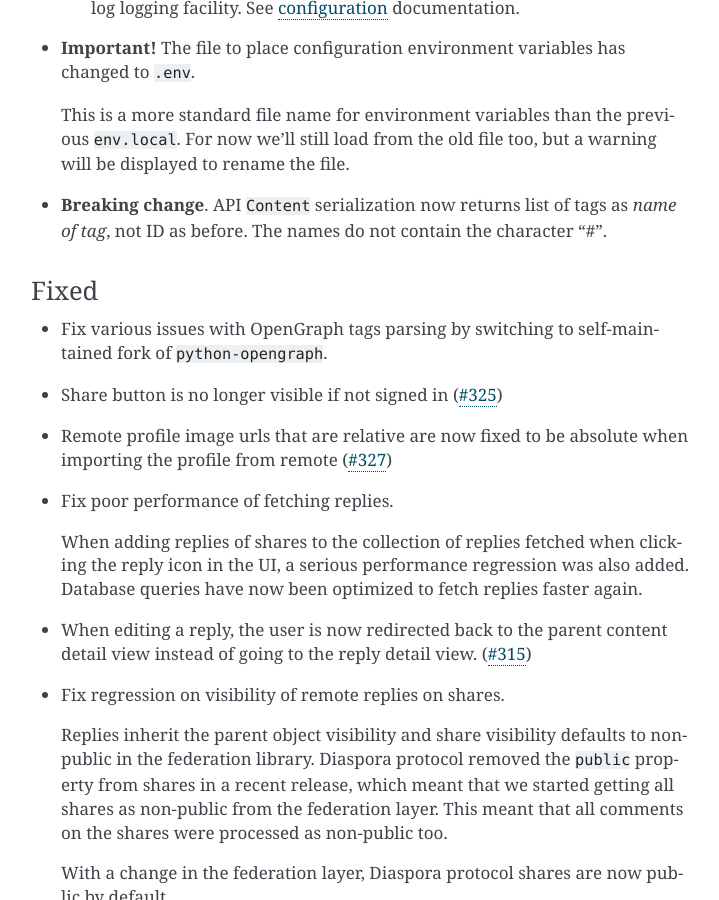
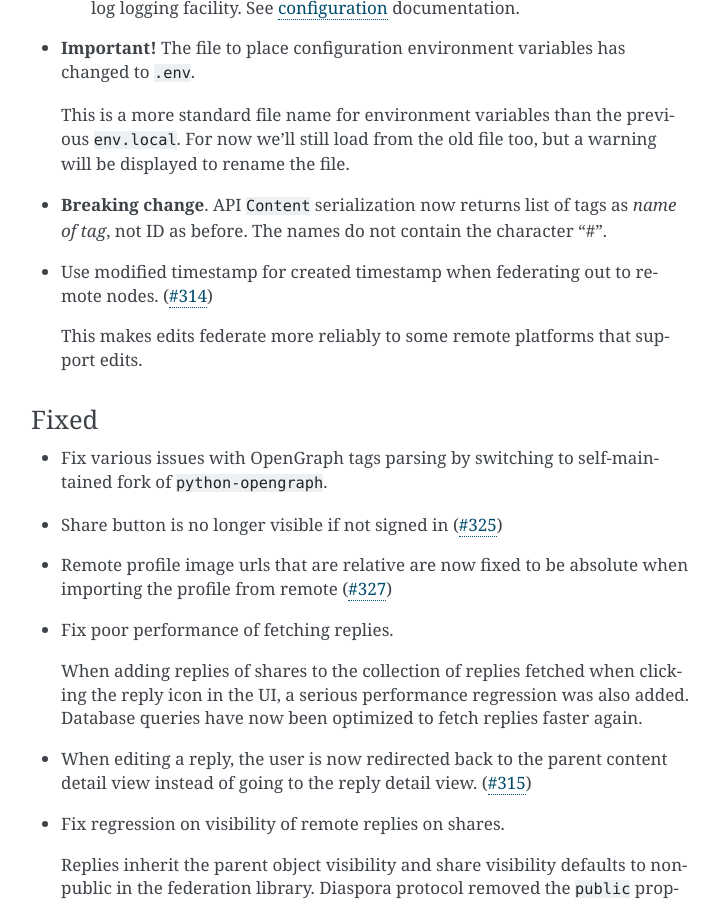
Before and after one commit to jaywink/socialhome, a Sphinx documentation site: the page built from docs/changelog.rst, in a window 1280 px wide and 900 px high, scrolled down 1141 px. Shown: the whole window, without its empty margins (389-1108 px from the left). Built offline with Sphinx 7.4.7, drawn with Linux system fonts in a browser that asks for light colours.

Commit message:
Add changelog for #359

```diff
--- a/docs/changelog.rst
+++ b/docs/changelog.rst
@@ -40,6 +40,10 @@ Changed
   This is a more standard file name for environment variables than the previous ``env.local``. For now we'll still load from the old file too, but a warning will be displayed to rename the file.
 
 * **Breaking change**. API ``Content`` serialization now returns list of tags as *name of tag*, not ID as before. The names do not contain the character "#".
+
+* Use modified timestamp for created timestamp when federating out to remote nodes. (`#314 <https://github.com/jaywink/socialhome/issues/314>`_)
+
+  This makes edits federate more reliably to some remote platforms that support edits.
 
 Fixed
 .....
```
